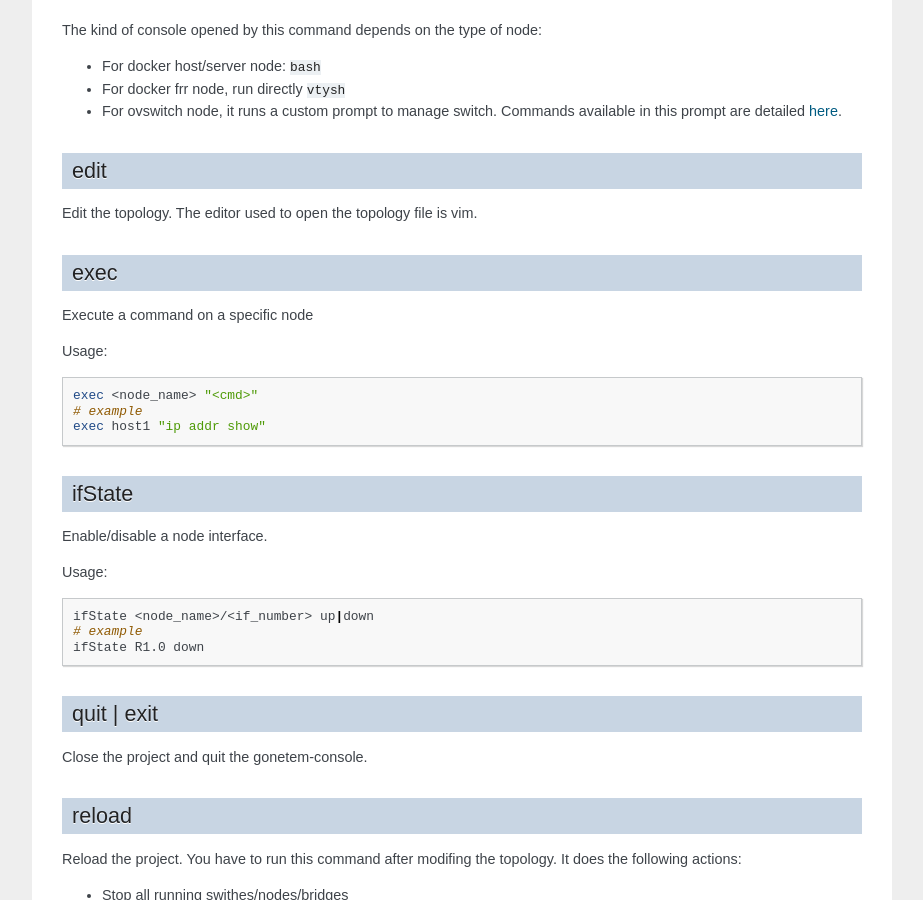
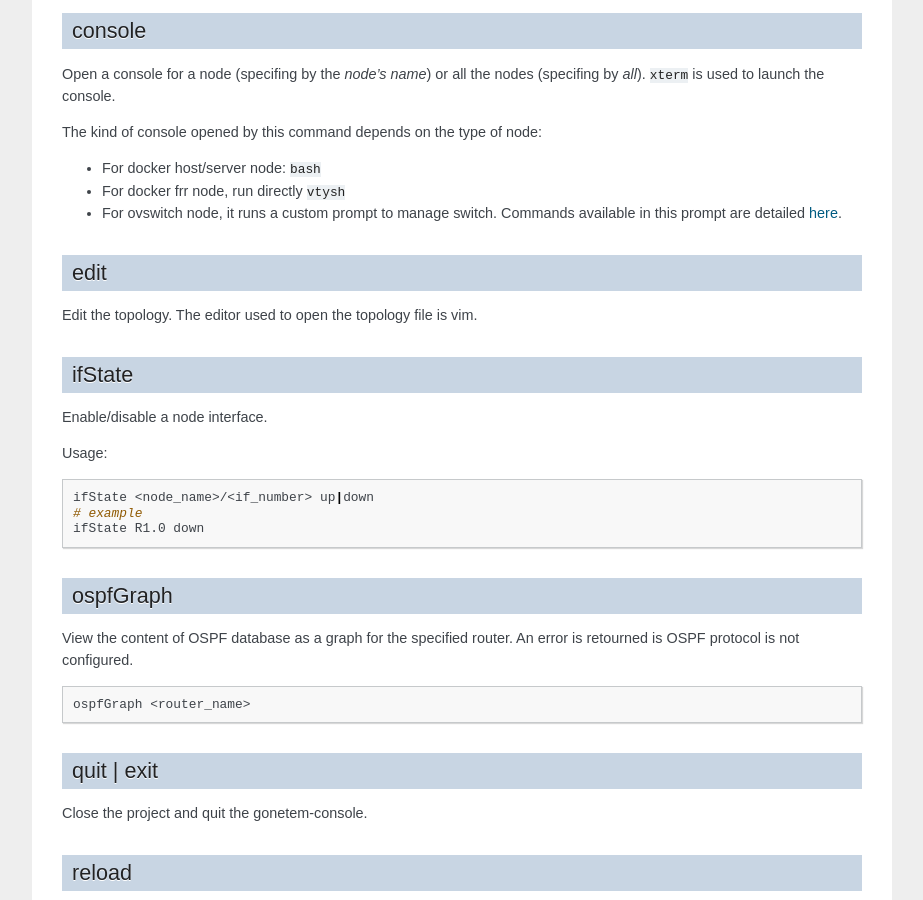
Before and after one commit to mroy31/gonetem, a Sphinx documentation site: the page built from docs/source/commands.rst, in a window 1280 px wide and 900 px high, scrolled down 952 px. Shown: the whole window, without its empty margins (198-1121 px from the left). Built offline with Sphinx 7.4.7, drawn with Linux system fonts in a browser that asks for light colours; some of the changed text lies outside the part shown.

Commit message:
[console] Update documentation

```diff
--- a/docs/source/commands.rst
+++ b/docs/source/commands.rst
@@ -17,6 +17,10 @@
   capture <node_name>.<if_number>
   # example
   capture R1.0
+
+clear
+-----
+Clear the commands history
 
 check
 -----
@@ -58,18 +62,6 @@
 ----
 Edit the topology. The editor used to open the topology file is vim.
 
-exec
-----
-Execute a command on a specific node
-
-Usage:
-
-.. code-block:: bash
-
-  exec <node_name> "<cmd>"
-  # example
-  exec host1 "ip addr show"
-
 ifState
 -------
 Enable/disable a node interface.
@@ -81,6 +73,16 @@
   ifState <node_name>/<if_number> up|down
   # example
   ifState R1.0 down
+
+ospfGraph
+---------
+View the content of OSPF database as a graph for the specified router.
+An error is retourned is OSPF protocol is not configured.
+
+.. code-block:: bash
+
+  ospfGraph <router_name>
+
 
 quit | exit
 -----------
@@ -154,6 +156,10 @@
   # stop all the nodes
   stop all
 
+topoGraph
+---------
+View the topology of the network as a graph
+
 viewConfig
 ----------
 Display the configuration file of a node. If several configuration
```
Also changed, not shown: other parts of docs/source/commands.rst (+1 -1 lines).
